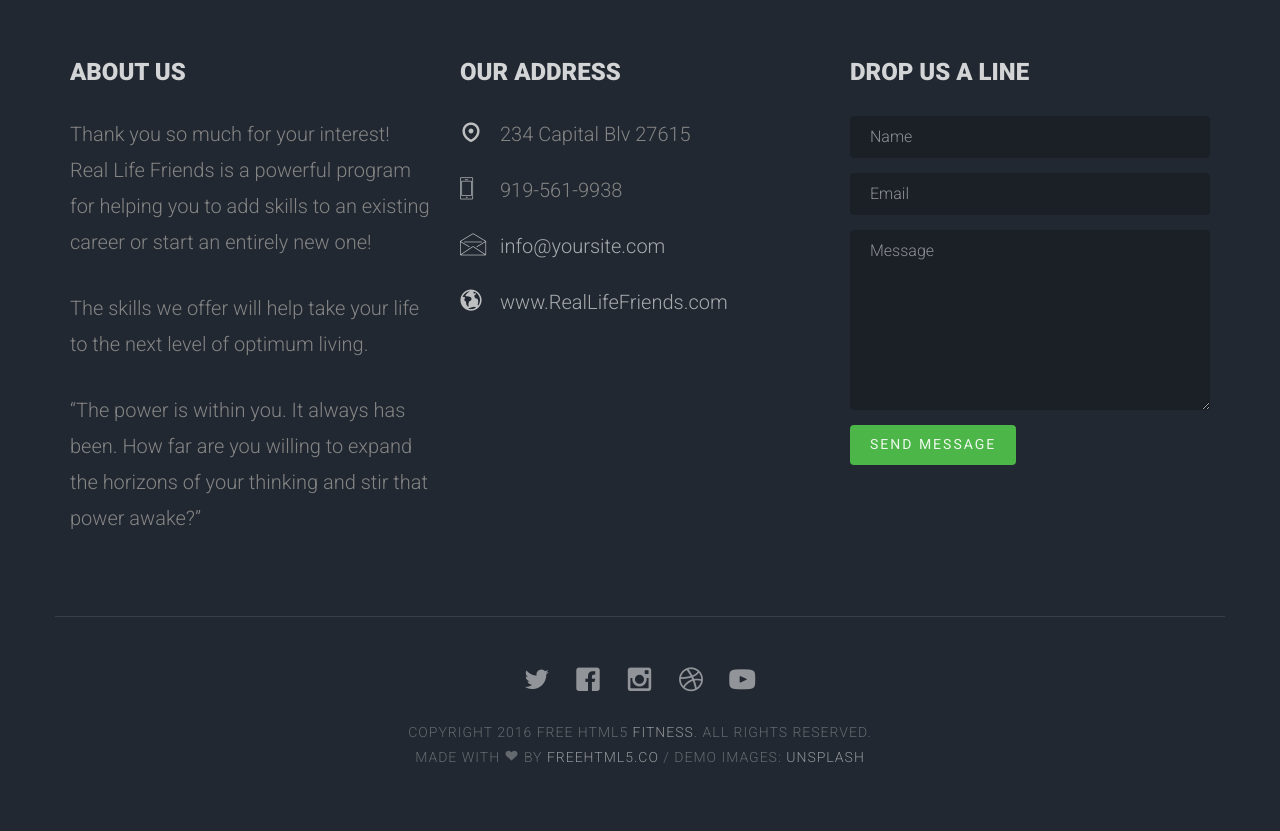
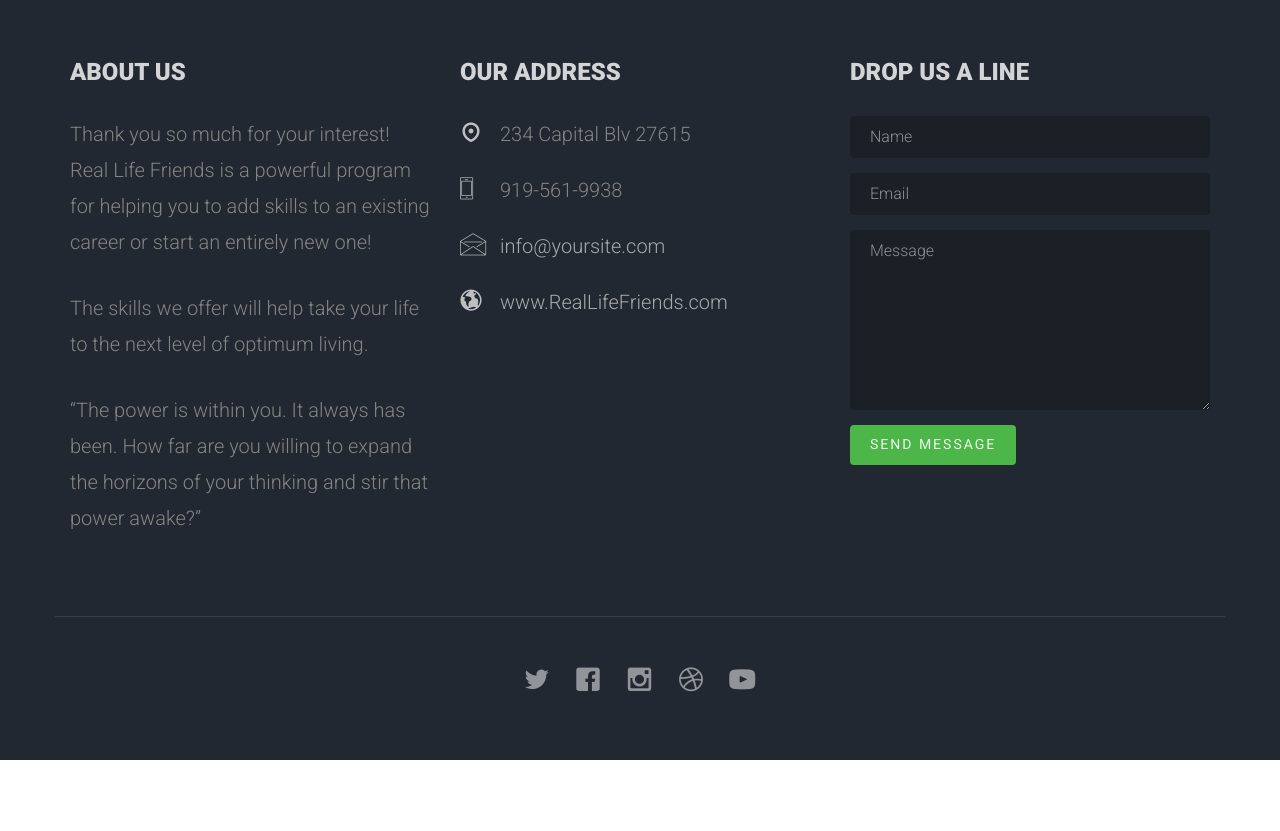
Before and after one commit to JohnnyKru/RealLifeFriends, a PHP site: page /about.php in a window 1280 px wide. Shown: the part 3952-4783 px from the top of the page. After the commit the page ends 4712 px from the top, so only its background shows below. Run offline with PHP 8.4, Linux system fonts and the light colour scheme; some web fonts are replaced.

Commit message:
fixed copy right

```diff
--- a/about.php
+++ b/about.php
@@ -367,7 +367,7 @@
 								<a href="#"><i class="icon-dribbble2"></i></a>
 								<a href="#"><i class="icon-youtube"></i></a>
 							</p>
-							<p>Copyright 2016 Free Html5 <a href="#">Fitness</a>. All Rights Reserved. <br>Made with <i class="icon-heart3"></i> by <a href="http://freehtml5.co/" target="_blank">Freehtml5.co</a> / Demo Images: <a href="https://unsplash.com/" target="_blank">Unsplash</a></p>
+						<!--	<p>Copyright 2016 Free Html5 <a href="#">Fitness</a>. All Rights Reserved. <br>Made with <i class="icon-heart3"></i> by <a href="http://freehtml5.co/" target="_blank">Freehtml5.co</a> / Demo Images: <a href="https://unsplash.com/" target="_blank">Unsplash</a></p>-->
 						</div>
 					</div>
 				</div>
--- a/classes.php
+++ b/classes.php
@@ -528,7 +528,7 @@
 								<a href="#"><i class="icon-dribbble2"></i></a>
 								<a href="#"><i class="icon-youtube"></i></a>
 							</p>
-							<p>Copyright 2016 Free Html5 <a href="#">Fitness</a>. All Rights Reserved. <br>Made with <i class="icon-heart3"></i> by <a href="http://freehtml5.co/" target="_blank">Freehtml5.co</a> / Demo Images: <a href="https://unsplash.com/" target="_blank">Unsplash</a></p>
+							<!--	<p>Copyright 2016 Free Html5 <a href="#">Fitness</a>. All Rights Reserved. <br>Made with <i class="icon-heart3"></i> by <a href="http://freehtml5.co/" target="_blank">Freehtml5.co</a> / Demo Images: <a href="https://unsplash.com/" target="_blank">Unsplash</a></p>-->
 						</div>
 					</div>
 				</div>
--- a/index.php
+++ b/index.php
@@ -836,7 +836,7 @@
 								<a href="#"><i class="icon-dribbble2"></i></a>
 								<a href="#"><i class="icon-youtube"></i></a>
 							</p>
-							<p>Copyright 2016 Free Html5 <a href="#">Fitness</a>. All Rights Reserved. <br>Made with <i class="icon-heart3"></i> by <a href="http://freehtml5.co/" target="_blank">Freehtml5.co</a> / Demo Images: <a href="https://unsplash.com/" target="_blank">Unsplash</a></p>
+							<!--	<p>Copyright 2016 Free Html5 <a href="#">Fitness</a>. All Rights Reserved. <br>Made with <i class="icon-heart3"></i> by <a href="http://freehtml5.co/" target="_blank">Freehtml5.co</a> / Demo Images: <a href="https://unsplash.com/" target="_blank">Unsplash</a></p>-->
 						</div>
 					</div>
 				</div>
--- a/schedule.php
+++ b/schedule.php
@@ -527,7 +527,7 @@
 								<a href="#"><i class="icon-dribbble2"></i></a>
 								<a href="#"><i class="icon-youtube"></i></a>
 							</p>
-							<p>Copyright 2016 Free Html5 <a href="#">Fitness</a>. All Rights Reserved. <br>Made with <i class="icon-heart3"></i> by <a href="http://freehtml5.co/" target="_blank">Freehtml5.co</a> / Demo Images: <a href="https://unsplash.com/" target="_blank">Unsplash</a></p>
+							<!--	<p>Copyright 2016 Free Html5 <a href="#">Fitness</a>. All Rights Reserved. <br>Made with <i class="icon-heart3"></i> by <a href="http://freehtml5.co/" target="_blank">Freehtml5.co</a> / Demo Images: <a href="https://unsplash.com/" target="_blank">Unsplash</a></p>-->
 						</div>
 					</div>
 				</div>
--- a/trainer.php
+++ b/trainer.php
@@ -354,7 +354,7 @@
 								<a href="#"><i class="icon-dribbble2"></i></a>
 								<a href="#"><i class="icon-youtube"></i></a>
 							</p>
-							<p>Copyright 2016 Free Html5 <a href="#">Fitness</a>. All Rights Reserved. <br>Made with <i class="icon-heart3"></i> by <a href="http://freehtml5.co/" target="_blank">Freehtml5.co</a> / Demo Images: <a href="https://unsplash.com/" target="_blank">Unsplash</a></p>
+							<!--	<p>Copyright 2016 Free Html5 <a href="#">Fitness</a>. All Rights Reserved. <br>Made with <i class="icon-heart3"></i> by <a href="http://freehtml5.co/" target="_blank">Freehtml5.co</a> / Demo Images: <a href="https://unsplash.com/" target="_blank">Unsplash</a></p>-->
 						</div>
 					</div>
 				</div>
```
